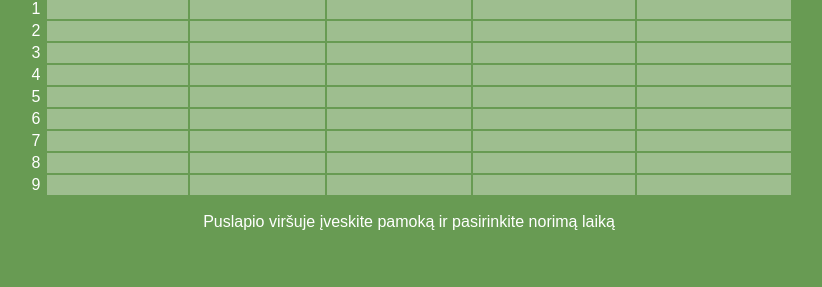
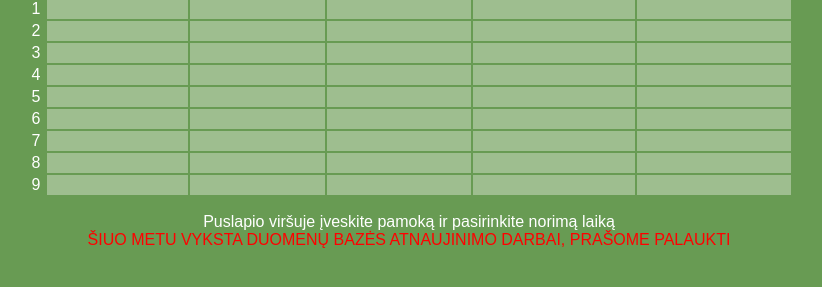
Before and after one commit to EidenisK/kam-dabar-langas, a plain HTML site: page index.html in a window 1280 px wide. Shown: the part 187-474 px from the top of the page, without its empty margins (231-1053 px from the left). Drawn offline with Linux system fonts and the light colour scheme; no server answers.

Commit message:
database update

```diff
--- a/index.html
+++ b/index.html
@@ -68,7 +68,8 @@
   </div>
 
   <input type="text" id="nameSearch" oninput="filterNames()" placeholder="Įveskite vardą ar klasę">
-  <ul id="main-list"><li><a>Puslapio viršuje įveskite pamoką ir pasirinkite norimą laiką</a></li></ul>
+  <ul id="main-list"><li><a>Puslapio viršuje įveskite pamoką ir pasirinkite norimą laiką</a></li>
+    <li><a style="color:red">ŠIUO METU VYKSTA DUOMENŲ BAZĖS ATNAUJINIMO DARBAI, PRAŠOME PALAUKTI</a></li></ul>
 
   <p id="useCounter"></p>
 
```
